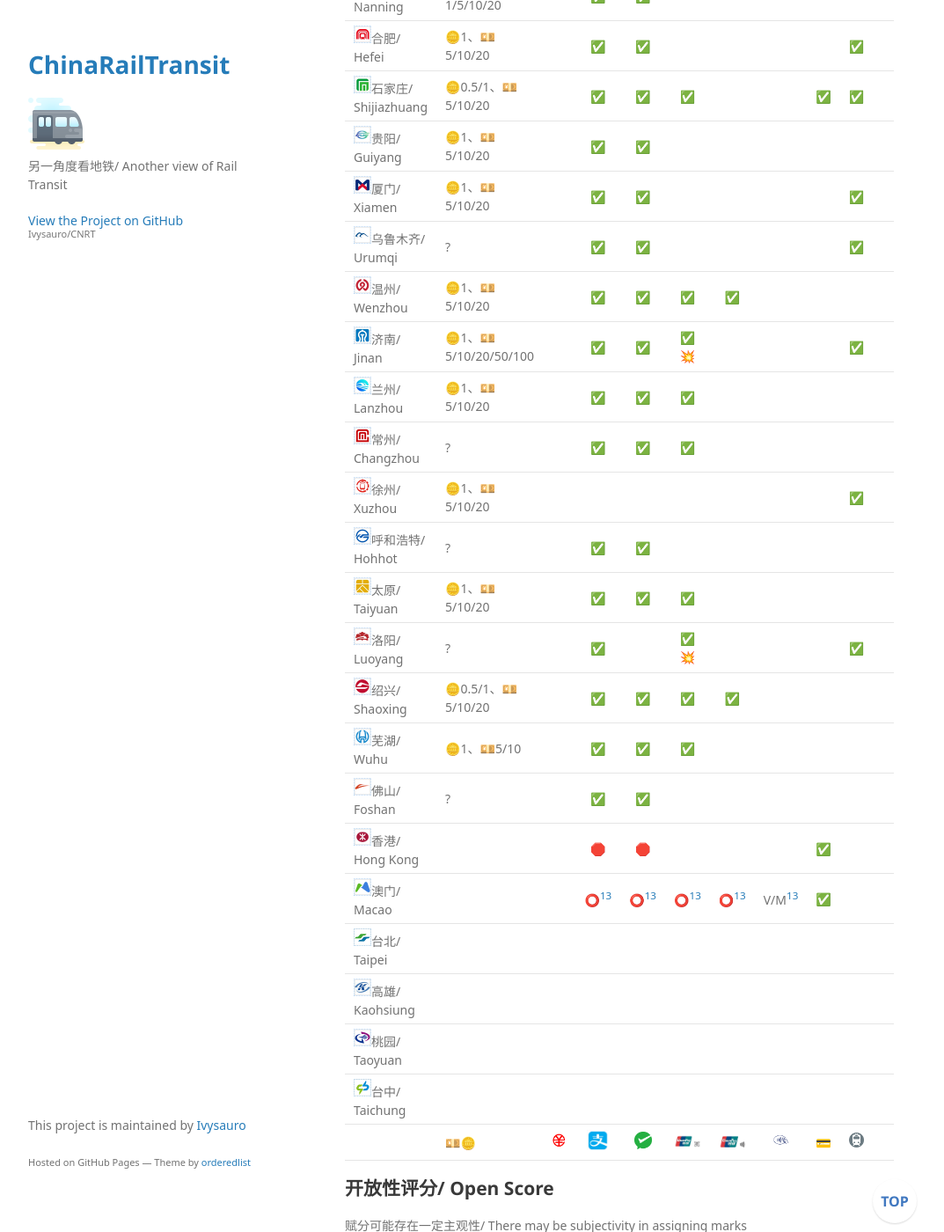
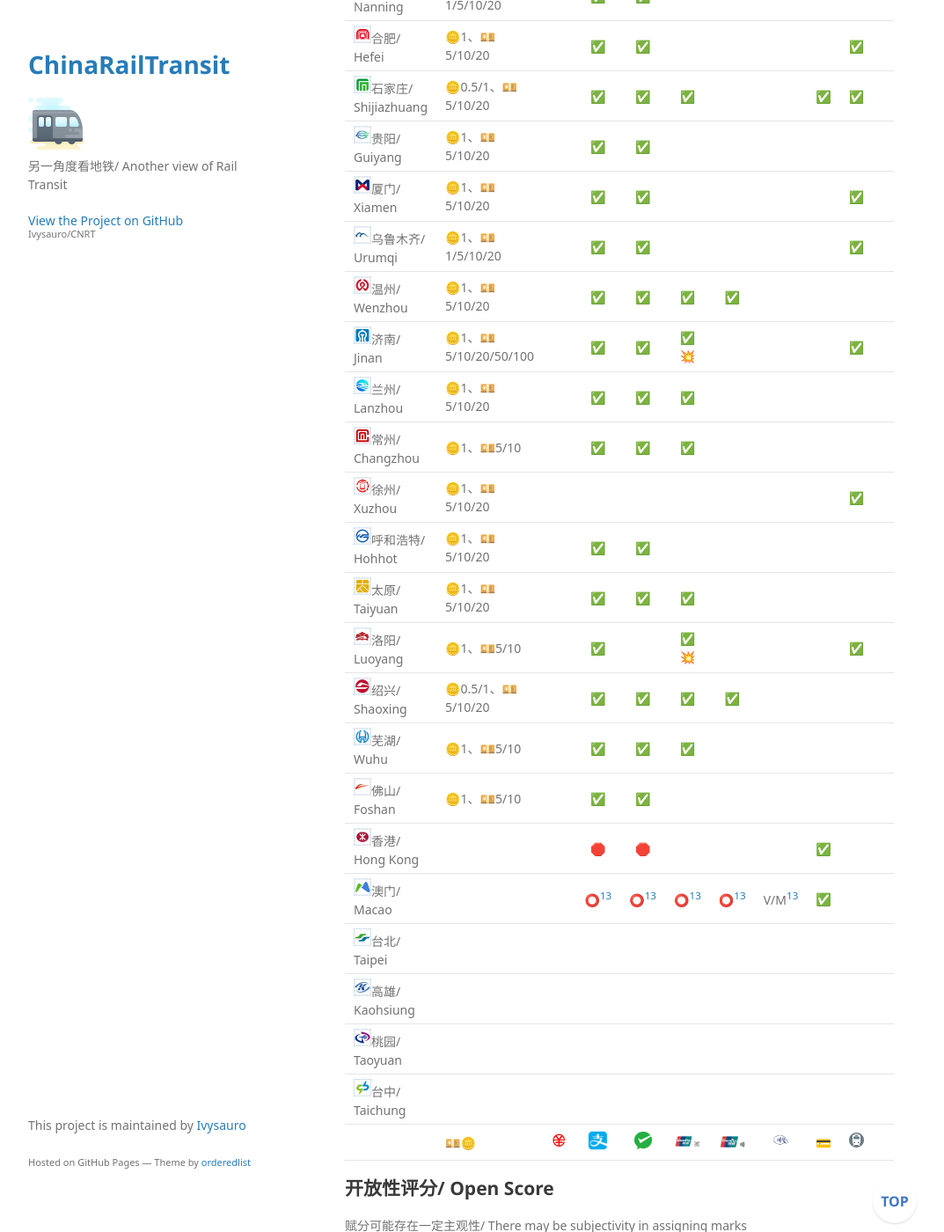
Before and after one commit to Ivysauro/CNRT, a Jekyll site: the page built from data/Pay.md, in a window 1280 px wide and 1400 px high, scrolled down 5550 px. Shown: the whole window at 88% size, without its empty margins (178-1251 px from the left). Built offline with Jekyll 4.4.1, drawn with Linux system fonts in a browser that asks for light colours; some web fonts are replaced; our own code applies the rules of GitHub Pages for plain Markdown files; a script that is not in the unit is left out; some of the changed text lies outside the part shown.

Commit message:
🍊更新现金支付数据完成

```diff
--- a/data/Pay.md
+++ b/data/Pay.md
@@ -128,10 +128,10 @@
 | <img src="https://raw.githubusercontent.com/Ivysauro/CNRT/master/images/city/tj.gif" width="20" hegiht="20"/>天津/ Tianjin | 🪙1、💴1/5/10/20 |  | ✅ | ✅ | ✅ |  |  |  |  |  |
 | <img src="https://raw.githubusercontent.com/Ivysauro/CNRT/master/images/city/sh.gif" width="20" hegiht="20"/>上海/ Shanghai | 🪙1、💴5/10/20/50 |  | ✅ | ✅ | ✅ |  |  |  |  |  |
 | <img src="https://raw.githubusercontent.com/Ivysauro/CNRT/master/images/city/gz.gif" width="20" hegiht="20"/>广州/ Guangzhou | 🪙1、💴5/10 |  | ✅ | ✅ |  |  |  |  | ✅ |  |
-| <img src="https://raw.githubusercontent.com/Ivysauro/CNRT/master/images/city/cc.gif" width="20" hegiht="20"/>长春/ Changchun | ? |  | ✅ | ✅ | ✅ |  |  |  |  |  |
+| <img src="https://raw.githubusercontent.com/Ivysauro/CNRT/master/images/city/cc.gif" width="20" hegiht="20"/>长春/ Changchun | 🪙1、💴1/5/10 |  | ✅ | ✅ | ✅ |  |  |  |  |  |
 | <img src="https://raw.githubusercontent.com/Ivysauro/CNRT/master/images/city/dl.gif" width="20" hegiht="20"/>大连/ Dalian | 🪙1、💴5/10/20 | ⏳ | ✅💥 | ✅💥 |  |  |  |  | ✅ |  |
 | <img src="https://raw.githubusercontent.com/Ivysauro/CNRT/master/images/city/wh.gif" width="20" hegiht="20"/>武汉/ Wuhan | 🪙0.5/1、💴5/10/20 |  | ✅ | ✅ | ✅ |  |  |  | ✅ |  |
-| <img src="https://raw.githubusercontent.com/Ivysauro/CNRT/master/images/city/cq.gif" width="20" hegiht="20"/>重庆/ Chongqing | ? |  | ✅ | ✅ | ✅ |  |  |  |  |  |
+| <img src="https://raw.githubusercontent.com/Ivysauro/CNRT/master/images/city/cq.gif" width="20" hegiht="20"/>重庆/ Chongqing | 🪙1、💴5/10/20 |  | ✅ | ✅ | ✅ |  |  |  |  |  |
 | <img src="https://raw.githubusercontent.com/Ivysauro/CNRT/master/images/city/sz.gif" width="20" hegiht="20"/>深圳/ Shenzhen | 🪙0.5/1、💴5/10/20 | ⏳ | ✅ | ✅ |  |  |  |  |  |  |
 | <img src="https://raw.githubusercontent.com/Ivysauro/CNRT/master/images/city/nj.gif" width="20" hegiht="20"/>南京/ Nanjing | 🪙1、💴5/10 |  | ✅💥 | 🛑 | ✅ |  |  |  |  |  |
 | <img src="https://raw.githubusercontent.com/Ivysauro/CNRT/master/images/city/sy.gif" width="20" hegiht="20"/>沈阳/ Shenyang | 🪙0.5/1、💴5/10/20 |  | ✅ | ✅ | ✅ |  |  |  |  |  |
@@ -154,18 +154,18 @@
 | <img src="https://raw.githubusercontent.com/Ivysauro/CNRT/master/images/city/sjz.gif" width="20" hegiht="20"/>石家庄/ Shijiazhuang | 🪙0.5/1、💴5/10/20 |  | ✅ | ✅ | ✅ |  |  | ✅ | ✅ |  |
 | <img src="https://raw.githubusercontent.com/Ivysauro/CNRT/master/images/city/gy.gif" width="20" hegiht="20"/>贵阳/ Guiyang | 🪙1、💴5/10/20 |  | ✅ | ✅ |  |  |  |  |  |  |
 | <img src="https://raw.githubusercontent.com/Ivysauro/CNRT/master/images/city/xm.gif" width="20" hegiht="20"/>厦门/ Xiamen | 🪙1、💴5/10/20 |  | ✅ | ✅ |  |  |  |  | ✅ |  |
-| <img src="https://raw.githubusercontent.com/Ivysauro/CNRT/master/images/city/wlmq.gif" width="20" hegiht="20"/>乌鲁木齐/ Urumqi | ? |  | ✅ | ✅ |  |  |  |  | ✅ |  |
+| <img src="https://raw.githubusercontent.com/Ivysauro/CNRT/master/images/city/wlmq.gif" width="20" hegiht="20"/>乌鲁木齐/ Urumqi | 🪙1、💴1/5/10/20 |  | ✅ | ✅ |  |  |  |  | ✅ |  |
 | <img src="https://raw.githubusercontent.com/Ivysauro/CNRT/master/images/city/wz.gif" width="20" hegiht="20"/>温州/ Wenzhou | 🪙1、💴5/10/20 |  | ✅ | ✅ | ✅ | ✅ |  |  |  |  |
 | <img src="https://raw.githubusercontent.com/Ivysauro/CNRT/master/images/city/jn.gif" width="20" hegiht="20"/>济南/ Jinan | 🪙1、💴5/10/20/50/100 |  | ✅ | ✅ | ✅💥 |  |  |  | ✅ |  |
 | <img src="https://raw.githubusercontent.com/Ivysauro/CNRT/master/images/city/lz.gif" width="20" hegiht="20"/>兰州/ Lanzhou | 🪙1、💴5/10/20 |  | ✅ | ✅ | ✅ |  |  |  |  |  |
-| <img src="https://raw.githubusercontent.com/Ivysauro/CNRT/master/images/city/cz.gif" width="20" hegiht="20"/>常州/ Changzhou | ? |  | ✅ | ✅ | ✅ |  |  |  |  |  |
+| <img src="https://raw.githubusercontent.com/Ivysauro/CNRT/master/images/city/cz.gif" width="20" hegiht="20"/>常州/ Changzhou | 🪙1、💴5/10 |  | ✅ | ✅ | ✅ |  |  |  |  |  |
 | <img src="https://raw.githubusercontent.com/Ivysauro/CNRT/master/images/city/xz.gif" width="20" hegiht="20"/>徐州/ Xuzhou | 🪙1、💴5/10/20 |  |  |  |  |  |  |  | ✅ |  |
-| <img src="https://raw.githubusercontent.com/Ivysauro/CNRT/master/images/city/hhht.gif" width="20" hegiht="20"/>呼和浩特/ Hohhot | ? |  | ✅ | ✅ |  |  |  |  |  |  |
+| <img src="https://raw.githubusercontent.com/Ivysauro/CNRT/master/images/city/hhht.gif" width="20" hegiht="20"/>呼和浩特/ Hohhot | 🪙1、💴5/10/20 |  | ✅ | ✅ |  |  |  |  |  |  |
 | <img src="https://raw.githubusercontent.com/Ivysauro/CNRT/master/images/city/tay.gif" width="20" hegiht="20"/>太原/ Taiyuan | 🪙1、💴5/10/20 |  | ✅ | ✅ | ✅ |  |  |  |  |  |
-| <img src="https://raw.githubusercontent.com/Ivysauro/CNRT/master/images/city/ly.gif" width="20" hegiht="20"/>洛阳/ Luoyang | ? |  | ✅ |  | ✅💥 |  |  |  | ✅ |  |
+| <img src="https://raw.githubusercontent.com/Ivysauro/CNRT/master/images/city/ly.gif" width="20" hegiht="20"/>洛阳/ Luoyang | 🪙1、💴5/10 |  | ✅ |  | ✅💥 |  |  |  | ✅ |  |
 | <img src="https://raw.githubusercontent.com/Ivysauro/CNRT/master/images/city/sx.gif" width="20" hegiht="20"/>绍兴/ Shaoxing | 🪙0.5/1、💴5/10/20 |  | ✅ | ✅ | ✅ | ✅ |  |  |  |  |
 | <img src="https://raw.githubusercontent.com/Ivysauro/CNRT/master/images/city/wuh.gif" width="20" hegiht="20"/>芜湖/ Wuhu | 🪙1、💴5/10 |  | ✅ | ✅ | ✅ |  |  |  |  |  |
-| <img src="https://raw.githubusercontent.com/Ivysauro/CNRT/master/images/city/fs.gif" width="20" hegiht="20"/>佛山/ Foshan | ? |  | ✅ | ✅ |  |  |  |  |  |  |
+| <img src="https://raw.githubusercontent.com/Ivysauro/CNRT/master/images/city/fs.gif" width="20" hegiht="20"/>佛山/ Foshan | 🪙1、💴5/10 |  | ✅ | ✅ |  |  |  |  |  |  |
 | <img src="https://raw.githubusercontent.com/Ivysauro/CNRT/master/images/city/hk.gif" width="20" hegiht="20"/>香港/ Hong Kong |  |  | 🛑 | 🛑 |  |  |  | ✅ |  |  |
 | <img src="https://raw.githubusercontent.com/Ivysauro/CNRT/master/images/city/mo.gif" width="20" hegiht="20"/>澳门/ Macao |  |  | ⭕[^mo] | ⭕[^mo] | ⭕[^mo] | ⭕[^mo] | V/M[^mo] | ✅ |  |  |
 | <img src="https://raw.githubusercontent.com/Ivysauro/CNRT/master/images/city/tp.gif" width="20" hegiht="20"/>台北/ Taipei |  |  |  |  |  |  |  |  |  |  |
```
